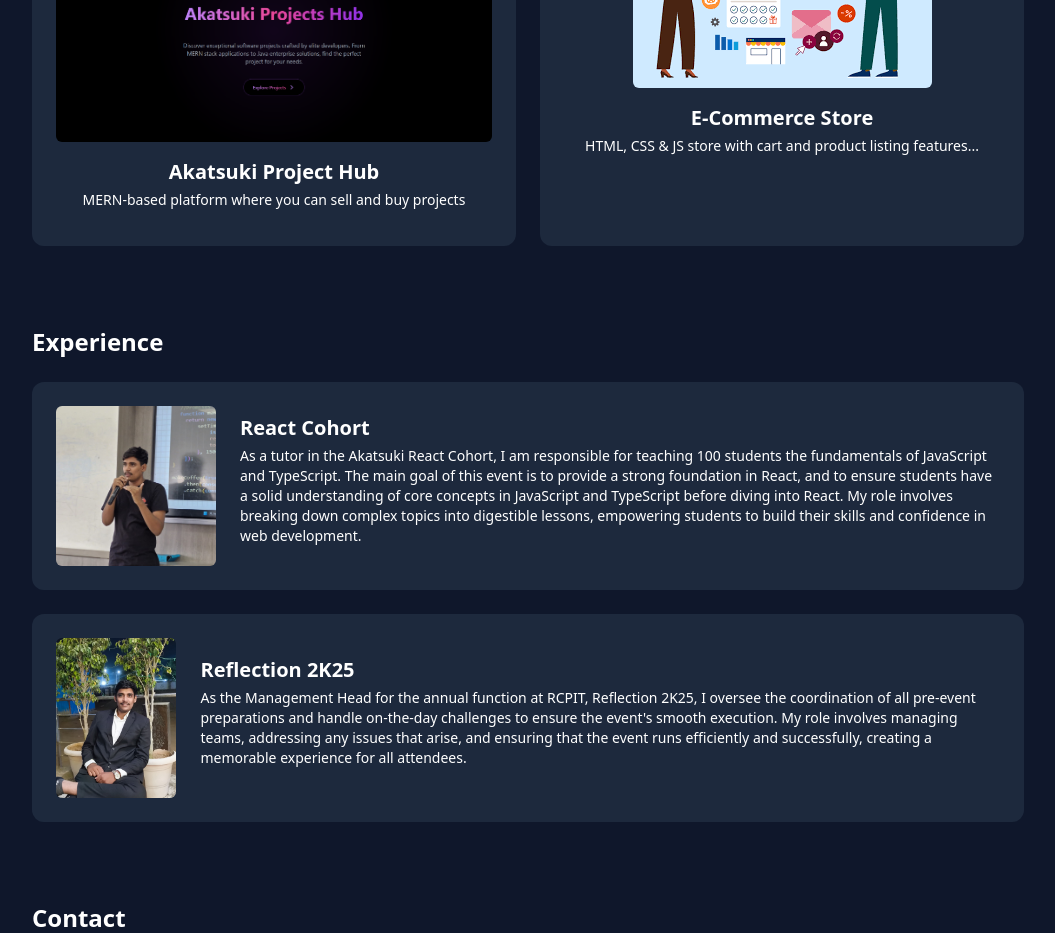
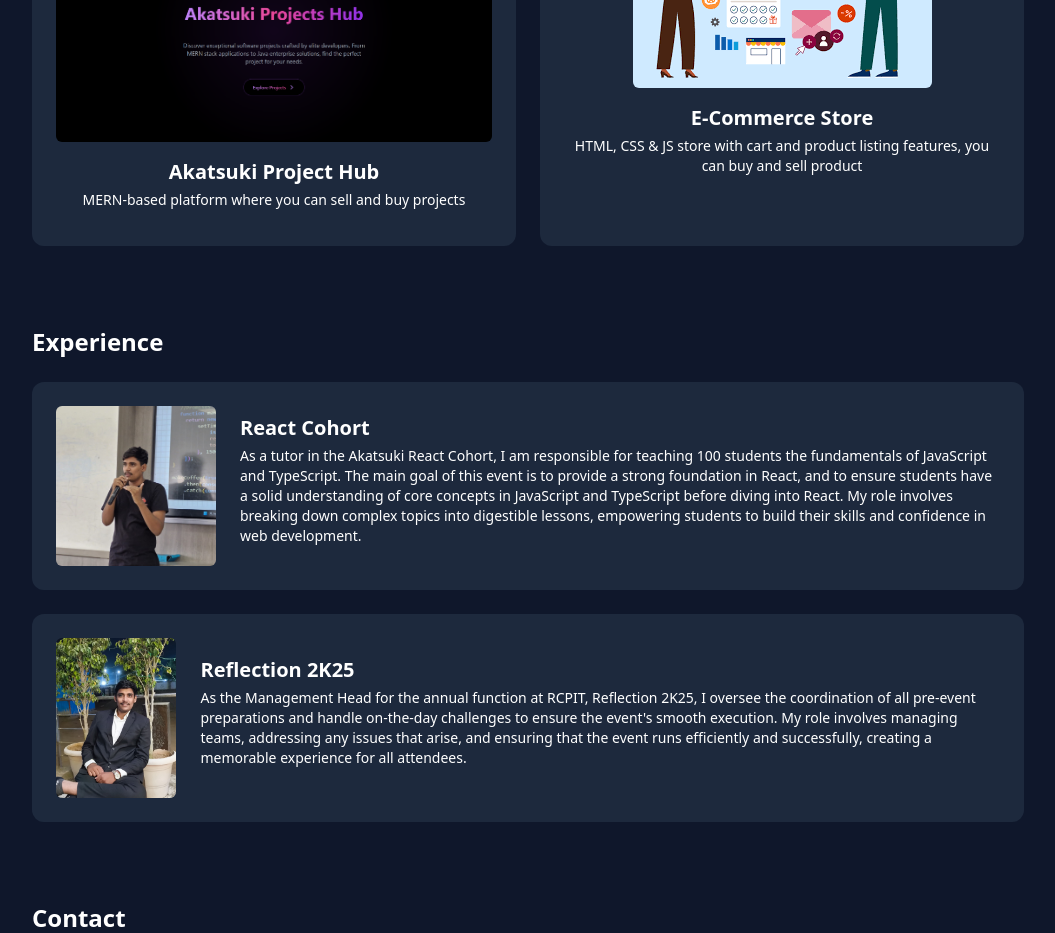
Before and after one commit to salunke-gaurav007/Portfolio, a React (Vite) app: page / in a window 1280 px wide. Shown: the part 1220-2153 px from the top of the page, without its empty margins (112-1167 px from the left). Built offline with nearby package versions, Linux system fonts and the light colour scheme.

Commit message:
Update projects.js

```diff
--- a/src/Data/projects.js
+++ b/src/Data/projects.js
@@ -7,6 +7,6 @@ export const projects = [
     {
       title: "E-Commerce Store",
       image: "/e_com.jpeg",
-      description: "HTML, CSS & JS store with cart and product listing features...",
+      description: "HTML, CSS & JS store with cart and product listing features, you can buy and sell product ",
     },
   ];
```
